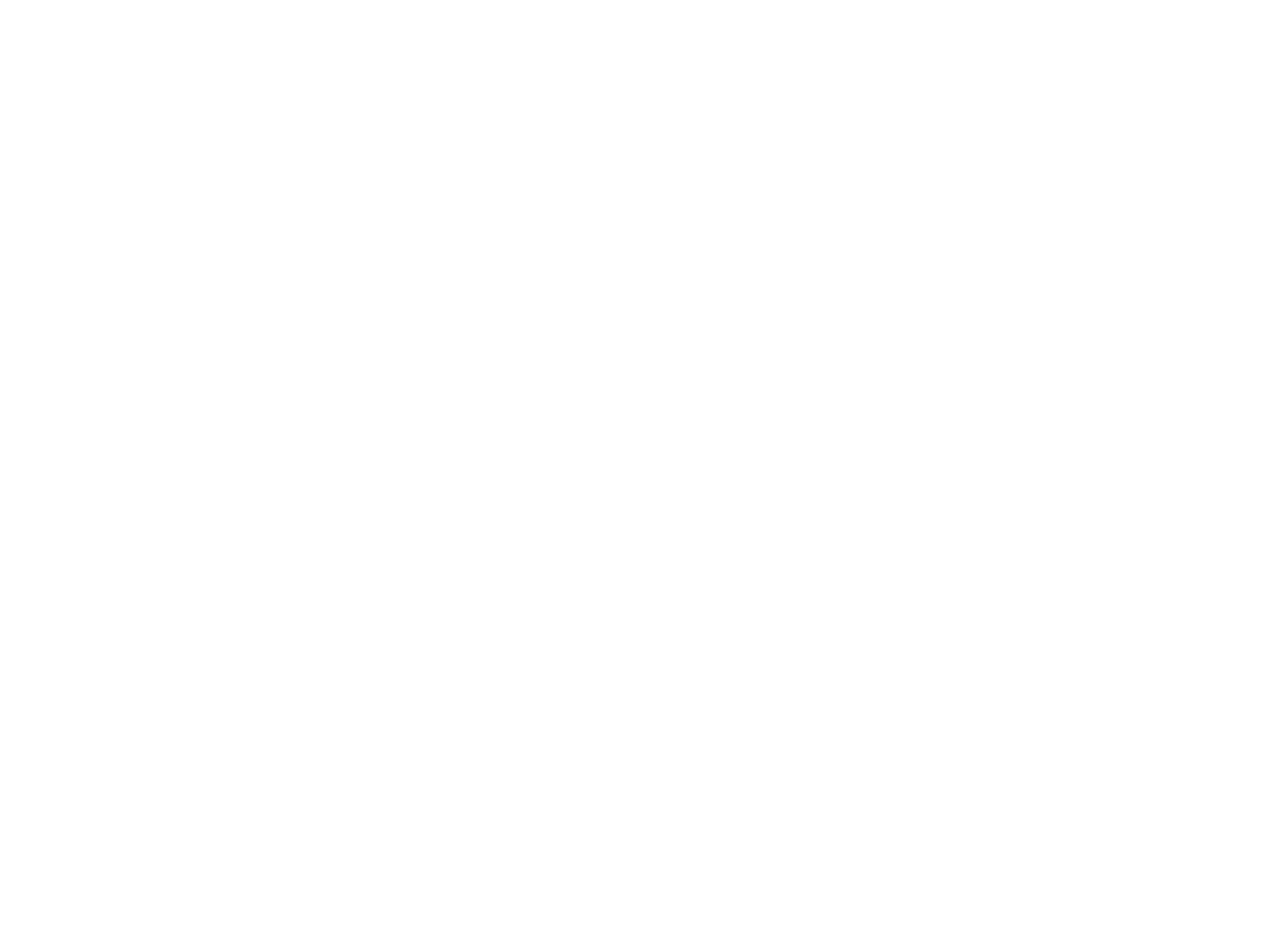
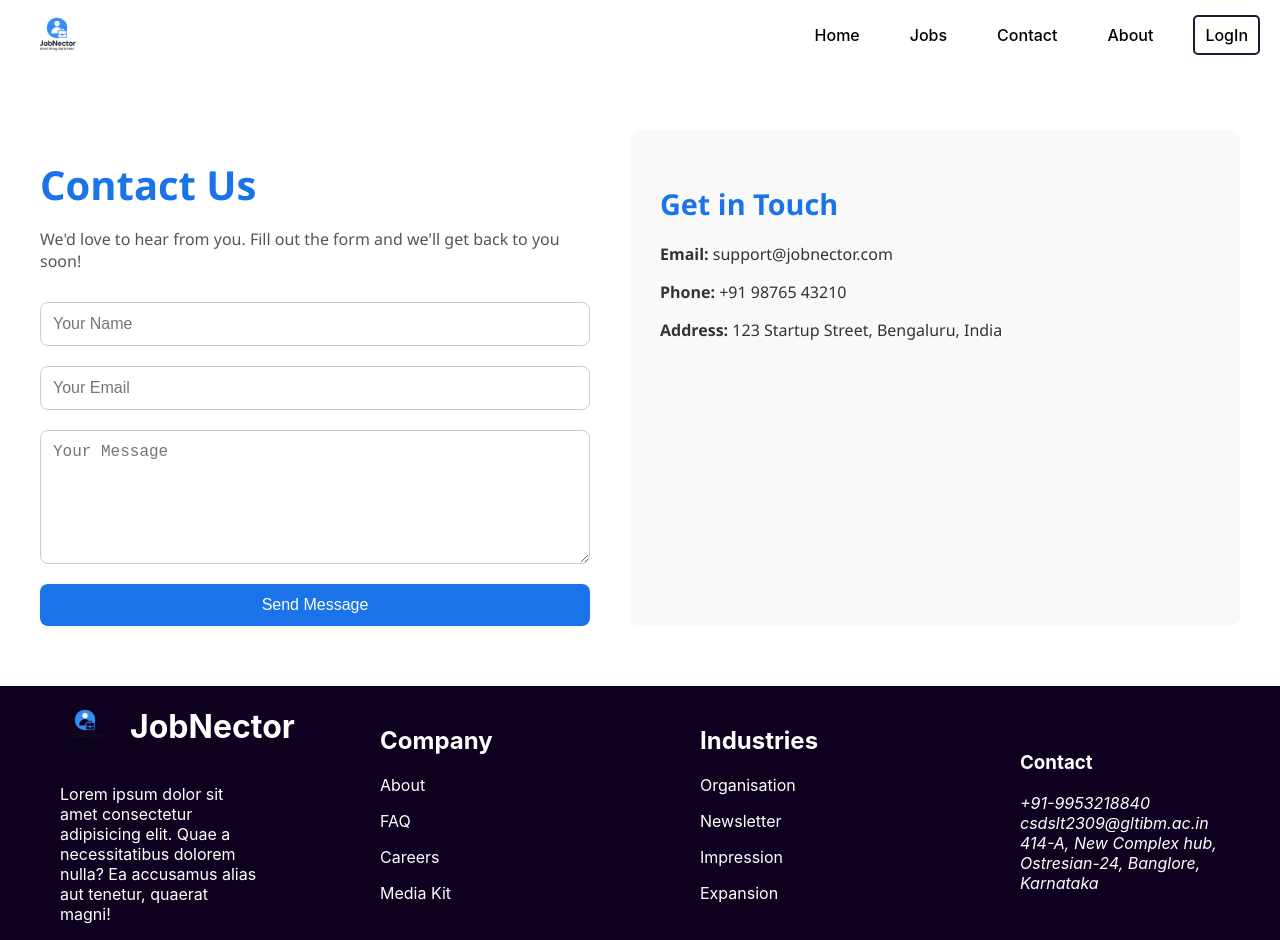
Before and after one commit to shivam2419/JobNector, a React (Create React App) app in the folder frontend/: page /contact in a window 1280 px wide. Before the commit this address had no page. Before the commit the page ends 800 px from the top, so only its background shows below. Built offline with nearby package versions, Linux system fonts and the light colour scheme.

Commit message:
Added contact and about page

```diff
--- a/frontend/src/App.js
+++ b/frontend/src/App.js
@@ -17,12 +17,16 @@
 import EditJob from "./components/recruiter/EditJob";
 import RecruiterProfile from "./components/recruiter/RecruiterProfile";
 import CandidateProfile from "./components/candidate/CandidateProfile";
+import About from "./components/About";
+import Contact from "./components/Contact";
 const App = () => (
   <Router>
     <Routes>
       <Route path="/" element={<Layout />}>
         <Route index element={<Home />} />
         <Route path='/login-signup' element={<LoginSignup />} />
+        <Route path='/about' element={<About />} />
+        <Route path='/contact' element={<Contact />} />
         {/* Protected routes wrapped with PrivateRoute */}
         <Route element={<PrivateRoute />}>
         {/* Candidate  pages from here */}
--- /dev/null
+++ b/frontend/src/components/About.jsx
@@ -0,0 +1,52 @@
+import React from 'react';
+import "../style/About.css";
+
+const About = () => {
+  return (
+    <div className="about-container">
+      <section className="about-hero">
+        <h1>About JobNector</h1>
+        <p>
+          JobNector connects talented professionals with top companies worldwide. Our mission is to
+          simplify the hiring process and empower job seekers to find their dream opportunities.
+        </p>
+      </section>
+
+      <section className="about-values">
+        <h2>Our Values</h2>
+        <div className="value-cards">
+          <div className="card">
+            <h3>Innovation</h3>
+            <p>We embrace technology to create a smarter, faster hiring process.</p>
+          </div>
+          <div className="card">
+            <h3>Transparency</h3>
+            <p>Clear communication and open hiring practices define us.</p>
+          </div>
+          <div className="card">
+            <h3>Empowerment</h3>
+            <p>We give job seekers tools to take control of their careers.</p>
+          </div>
+        </div>
+      </section>
+
+      <section className="about-team">
+        <h2>Meet the Team</h2>
+        <div className="team-members">
+          <div className="member">
+            <img src="https://images.pexels.com/photos/2379005/pexels-photo-2379005.jpeg?auto=compress&cs=tinysrgb&dpr=1&w=500" alt="Founder" />
+            <h4>Aryan Verma</h4>
+            <p>Founder & CEO</p>
+          </div>
+          <div className="member">
+            <img src="https://femina.wwmindia.com/thumb/content/2021/sep/women-thumb1632797644.jpg?width=1200&height=900" alt="Designer" />
+            <h4>Sneha Rao</h4>
+            <p>Lead Designer</p>
+          </div>
+        </div>
+      </section>
+    </div>
+  );
+};
+
+export default About;
--- /dev/null
+++ b/frontend/src/components/Contact.jsx
@@ -0,0 +1,63 @@
+import React, { useState } from 'react';
+import '../style/Contact.css';
+
+const Contact = () => {
+  const [formData, setFormData] = useState({ name: '', email: '', message: '' });
+
+  const handleChange = (e) => {
+    setFormData({ ...formData, [e.target.name]: e.target.value });
+  };
+
+  const handleSubmit = (e) => {
+    e.preventDefault();
+    console.log('Form submitted:', formData);
+    // You can integrate an API like EmailJS or your backend here
+    alert('Thank you for contacting us!');
+    setFormData({ name: '', email: '', message: '' });
+  };
+
+  return (
+    <div className="contact-container">
+      <div className="contact-form-section">
+        <h1>Contact Us</h1>
+        <p>We'd love to hear from you. Fill out the form and we'll get back to you soon!</p>
+        <form onSubmit={handleSubmit}>
+          <input
+            type="text"
+            name="name"
+            placeholder="Your Name"
+            value={formData.name}
+            onChange={handleChange}
+            required
+          />
+          <input
+            type="email"
+            name="email"
+            placeholder="Your Email"
+            value={formData.email}
+            onChange={handleChange}
+            required
+          />
+          <textarea
+            name="message"
+            placeholder="Your Message"
+            value={formData.message}
+            onChange={handleChange}
+            rows="6"
+            required
+          />
+          <button type="submit">Send Message</button>
+        </form>
+      </div>
+
+      <div className="contact-info-section">
+        <h2>Get in Touch</h2>
+        <p><strong>Email:</strong> support@jobnector.com</p>
+        <p><strong>Phone:</strong> +91 98765 43210</p>
+        <p><strong>Address:</strong> 123 Startup Street, Bengaluru, India</p>
+      </div>
+    </div>
+  );
+};
+
+export default Contact;
--- a/frontend/src/components/Navbar.jsx
+++ b/frontend/src/components/Navbar.jsx
@@ -80,7 +80,7 @@
             ×
           </div>
           <Link to="/candidate" onClick={toggleSidebar}>
-            Dashboard
+            Home
           </Link>
           <div className="sidebar-dropdown">
             <div className="dropdown-toggle" onClick={toggleJobsDropdown}>
@@ -103,6 +103,9 @@
 
           <Link to="/about" onClick={toggleSidebar}>
             About
+          </Link>
+          <Link to="/contact" onClick={toggleSidebar}>
+            Contact
           </Link>
           {authenticated ? (
               <>
@@ -150,6 +153,9 @@
           <li>
             <Link to="/contact">Contact</Link>
           </li>
+          <li>
+            <Link to="/about">About</Link>
+          </li>
 
           <div className="navbar-actions">
             {authenticated ? (
--- a/frontend/src/components/candidate/CandidateFormWizard.jsx
+++ b/frontend/src/components/candidate/CandidateFormWizard.jsx
@@ -192,6 +192,7 @@
     );
   }
   return (
+    <div className="user-signup-main-container">
     <div className="user-signup-form-container">
       <h1>Candidate Registration Form</h1>
 
@@ -353,5 +354,6 @@
         )}
       </form>
     </div>
+    </div>
   );
 };
--- a/frontend/src/components/recruiter/RecruiterFormWizard.jsx
+++ b/frontend/src/components/recruiter/RecruiterFormWizard.jsx
@@ -98,6 +98,7 @@
   };
 
   return (
+    <div className="signup-main-container">
     <div className="signup-form-container">
       <h1>Recruiter Registration</h1>
 
@@ -139,5 +140,6 @@
         )}
       </form>
     </div>
+    </div>
   );
 };
--- /dev/null
+++ b/frontend/src/style/About.css
@@ -0,0 +1,86 @@
+.about-container {
+  max-width: 1200px;
+  margin: 0 auto;
+  padding: 40px 20px;
+  font-family: 'Segoe UI', sans-serif;
+  color: #333;
+}
+
+.about-hero {
+  text-align: center;
+  margin-bottom: 60px;
+}
+
+.about-hero h1 {
+  font-size: 3rem;
+  color: #1a73e8;
+}
+
+.about-hero p {
+  font-size: 1.2rem;
+  max-width: 700px;
+  margin: 20px auto 0;
+}
+
+.about-values {
+  margin-bottom: 60px;
+}
+
+.about-values h2 {
+  text-align: center;
+  font-size: 2rem;
+  margin-bottom: 30px;
+}
+
+.value-cards {
+  display: flex;
+  flex-wrap: wrap;
+  justify-content: center;
+  gap: 20px;
+}
+
+.card {
+  background-color: #f5f5f5;
+  border-radius: 12px;
+  padding: 20px;
+  width: 300px;
+  text-align: center;
+  transition: transform 0.2s;
+}
+
+.card:hover {
+  transform: translateY(-5px);
+}
+
+.about-team {
+  text-align: center;
+}
+
+.about-team h2 {
+  font-size: 2rem;
+  margin-bottom: 30px;
+}
+
+.team-members {
+  display: flex;
+  justify-content: center;
+  gap: 40px;
+  flex-wrap: wrap;
+}
+
+.member img {
+  width: 120px;
+  height: 120px;
+  border-radius: 50%;
+  object-fit: cover;
+  margin-bottom: 10px;
+}
+
+.member h4 {
+  margin: 10px 0 5px;
+  font-size: 1.1rem;
+}
+
+.member p {
+  color: #666;
+}
--- /dev/null
+++ b/frontend/src/style/Contact.css
@@ -0,0 +1,74 @@
+.contact-container {
+  display: flex;
+  flex-wrap: wrap;
+  gap: 40px;
+  padding: 60px 20px;
+  max-width: 1200px;
+  margin: 0 auto;
+  font-family: 'Segoe UI', sans-serif;
+  color: #333;
+}
+
+.contact-form-section,
+.contact-info-section {
+  flex: 1 1 400px;
+}
+
+.contact-form-section h1 {
+  font-size: 2.5rem;
+  color: #1a73e8;
+  margin-bottom: 10px;
+}
+
+.contact-form-section p {
+  margin-bottom: 30px;
+  font-size: 1rem;
+  color: #555;
+}
+
+.contact-form-section form {
+  display: flex;
+  flex-direction: column;
+}
+
+.contact-form-section input,
+.contact-form-section textarea {
+  padding: 12px;
+  margin-bottom: 20px;
+  border: 1px solid #ccc;
+  border-radius: 8px;
+  font-size: 1rem;
+  resize: vertical;
+}
+
+.contact-form-section button {
+  background-color: #1a73e8;
+  color: white;
+  padding: 12px;
+  border: none;
+  border-radius: 8px;
+  font-size: 1rem;
+  cursor: pointer;
+  transition: background 0.3s ease;
+}
+
+.contact-form-section button:hover {
+  background-color: #1558c1;
+}
+
+.contact-info-section {
+  background: #f9f9f9;
+  padding: 30px;
+  border-radius: 10px;
+}
+
+.contact-info-section h2 {
+  margin-bottom: 20px;
+  font-size: 1.8rem;
+  color: #1a73e8;
+}
+
+.contact-info-section p {
+  margin-bottom: 10px;
+  font-size: 1rem;
+}
--- a/frontend/src/style/LoginSignup.css
+++ b/frontend/src/style/LoginSignup.css
@@ -29,7 +29,7 @@
   margin: 5px;
 }
 .form-box input {
-  width: 100%;
+  width: 275px;
   padding: 10px;
   margin: 0.6rem 0;
   border: 1px solid #ccc;
@@ -71,3 +71,24 @@
   justify-content: center;
   z-index: 1000;
 }
+.password-input-wrapper {
+  position: relative;
+  width: 100%;
+}
+
+.password-input-wrapper input {
+  width: 100%;
+  padding-right: 40px; /* space for eye icon */
+  box-sizing: border-box;
+}
+
+.eye-toggle {
+  position: absolute;
+  right: 10px;
+  top: 50%;
+  transform: translateY(-50%);
+  cursor: pointer;
+  font-size: 18px;
+  user-select: none;
+  color: #555;
+}
--- a/frontend/src/style/candidate/CandidateFormWizard.css
+++ b/frontend/src/style/candidate/CandidateFormWizard.css
@@ -1,3 +1,6 @@
+.user-signup-main-container {
+  margin: 2%;
+}
 .user-signup-form-container {
   max-width: 600px;
   margin: 40px auto;
@@ -16,7 +19,7 @@
 
 .user-signup-form-container input,
 .user-signup-form-container select {
-  width: 100%;
+  width: 90%;
   padding: 12px 14px;
   margin-bottom: 20px;
   border: 1px solid #ddd;
--- a/frontend/src/style/recruiter/RecruiterFormWizard.css
+++ b/frontend/src/style/recruiter/RecruiterFormWizard.css
@@ -1,3 +1,6 @@
+.signup-main-container {
+  margin: 2%;
+}
 .signup-form-container {
   max-width: 600px;
   margin: auto;
@@ -21,7 +24,7 @@
 
 .recruiter-signup-form input {
   display: block;
-  width: 100%;
+  width: 95%;
   padding: 12px;
   margin-bottom: 15px;
   border: 1px solid #ccc;
```
Also changed, not shown: frontend/src/components/LoginSignup.jsx (+12 -1 lines).
